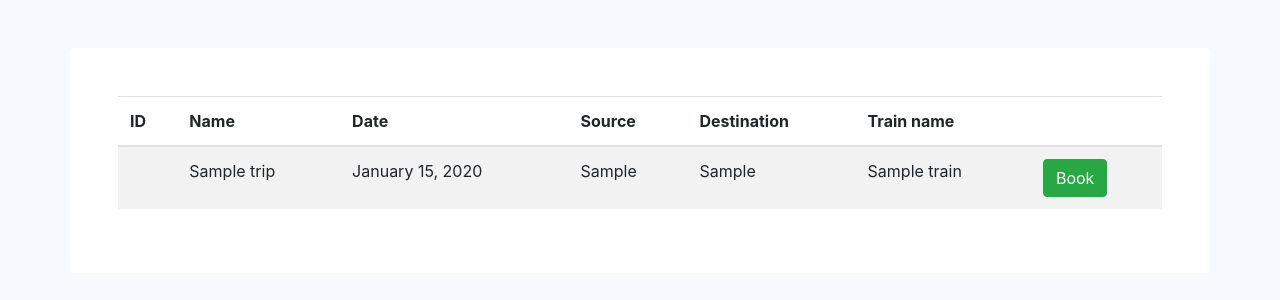
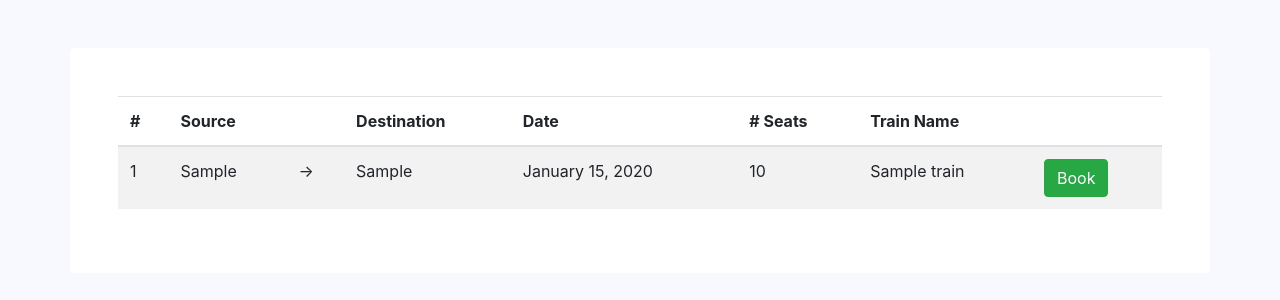
Before and after one commit to CatB1t/WebTrainReservation, a Django app: page / in a window 1280 px wide. Shown: the part 109-409 px from the top of the page. Run offline with Django 3.2, Linux system fonts and the light colour scheme; tables that the repository leaves empty hold one stand-in row (values such as "Sample post"); some libraries are stand-ins or nearby versions.

Commit message:
Update home.html
Changed order and changed some headers

```diff
--- a/trainres/trips/templates/trips/home.html
+++ b/trainres/trips/templates/trips/home.html
@@ -4,24 +4,26 @@
 <div class="container rounded bg-white mt-5 p-5 table-responsive">
 <table class="table table-striped">
     <thead>
-        <th scope="col">ID</th>
-        <th scope="col">Name</th>
+        <th scope="col">#</th>
+        <th scope="col">Source</th>
+        <th scope="col"></th>
+        <th scope="col">Destination</th>
         <th scope="col">Date</th>
-        <th scope="col">Source</th>
-        <th scope="col">Destination</th>
-        <th scope="col">Train name</th>
+        <th scope="col"># Seats</th>
+        <th scope="col">Train Name</th>
         <th scope="col"></th>
     </thead>
     <tbody>
 {% for trip in trips %}
 <tr>
-        <td>{{ trip.reserved_seatstrain_id. }}</td>
-        <td>{{ trip.Trip_name }}</td>
-        <td>{{ trip.date_time|date:"F d, Y" }}</td>
-        <td>{{ trip.source }}</td>
-        <td>{{ trip.destination }}</td>
-        <td>{{ trip.train_id.Train_name }}</td>
-        <td><button type="button" class="btn btn-success">Book</button></td>
+    <td>{{ trip.trip_id }}</td>
+    <td>{{ trip.source }}</td>
+    <td>→</td>
+    <td>{{ trip.destination }}</td>
+    <td>{{ trip.date_time|date:"F d, Y" }}</td>
+    <td>{{ trip.reserved_seats }}</td>
+    <td>{{ trip.train_id.Train_name }}</td>
+    <td><button type="button" class="btn btn-success">Book</button></td>
     </tr>
 {% endfor %}
     </tbody>
```
